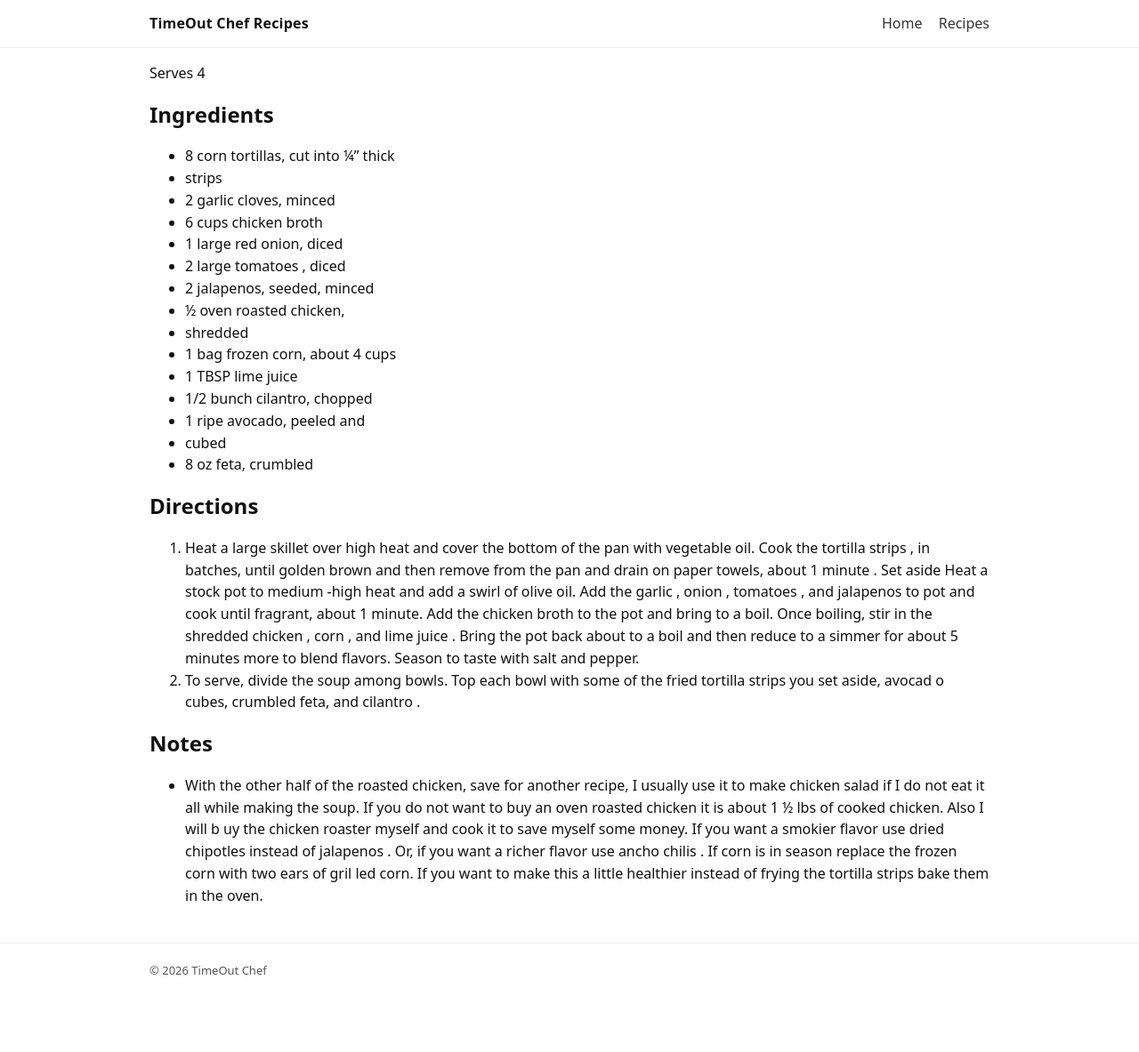
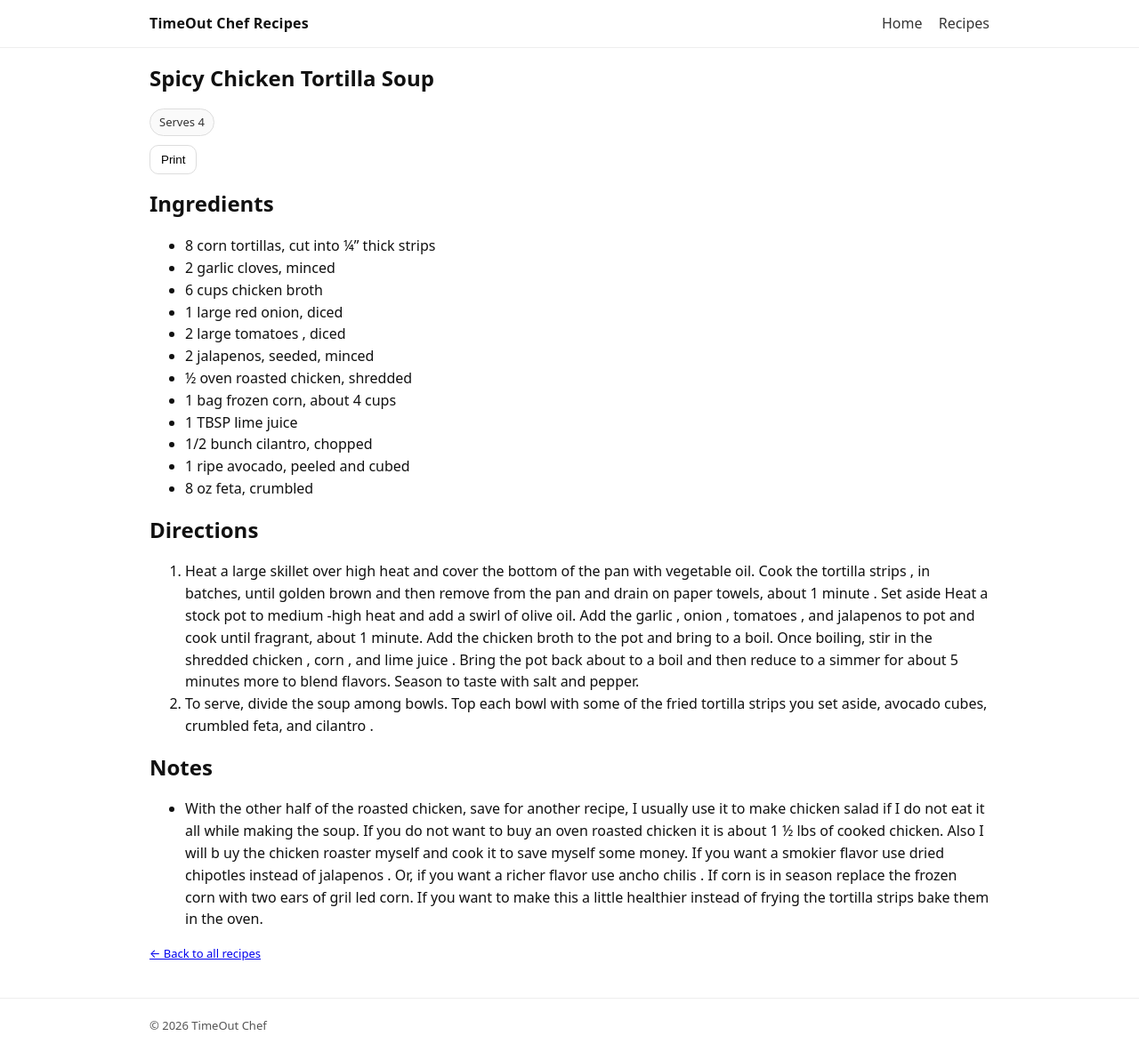
Before and after one commit to scottschrum79-design/timeoutchef.com, a Jekyll site: the page built from _recipes/spicy-chicken-tortilla-soup.md, in a window 1280 px wide and 1183 px high. Shown: the whole window at 89% size. Built offline with Jekyll 4.4.1, drawn with Linux system fonts in a browser that asks for light colours.

Commit message:
Update spicy-chicken-tortilla-soup.md

```diff
--- a/_recipes/spicy-chicken-tortilla-soup.md
+++ b/_recipes/spicy-chicken-tortilla-soup.md
@@ -1,32 +1,32 @@
 ---
-layout: default
+layout: recipe
+categories:
+- soup
+- chicken
+- appetizer
+serves: 4
 title: "Spicy Chicken Tortilla Soup"
 ---
 
-<p class="pill">Serves 4</p>
-
 ## Ingredients
 
-- 8 corn tortillas, cut into ¼” thick
-- strips
+- 8 corn tortillas, cut into ¼” thick strips
 - 2 garlic cloves, minced
 - 6 cups chicken broth
 - 1 large red onion, diced
 - 2 large tomatoes , diced
 - 2 jalapenos, seeded, minced
-- ½ oven roasted chicken,
-- shredded
+- ½ oven roasted chicken, shredded
 - 1 bag frozen corn, about 4 cups
 - 1 TBSP lime juice
 - 1/2 bunch cilantro, chopped
-- 1 ripe avocado, peeled and
-- cubed
+- 1 ripe avocado, peeled and cubed
 - 8 oz feta, crumbled
 
 ## Directions
 
 1. Heat a large skillet over high heat and cover the bottom of the pan with vegetable oil. Cook the tortilla strips , in batches, until golden brown and then remove from the pan and drain on paper towels, about 1 minute . Set aside Heat a stock pot to medium -high heat and add a swirl of olive oil. Add the garlic , onion , tomatoes , and jalapenos to pot and cook until fragrant, about 1 minute. Add the chicken broth to the pot and bring to a boil. Once boiling, stir in the shredded chicken , corn , and lime juice . Bring the pot back about to a boil and then reduce to a simmer for about 5 minutes more to blend flavors. Season to taste with salt and pepper.
-2. To serve, divide the soup among bowls. Top each bowl with some of the fried tortilla strips you set aside, avocad o cubes, crumbled feta, and cilantro .
+2. To serve, divide the soup among bowls. Top each bowl with some of the fried tortilla strips you set aside, avocado cubes, crumbled feta, and cilantro .
 
 ## Notes
 
```
